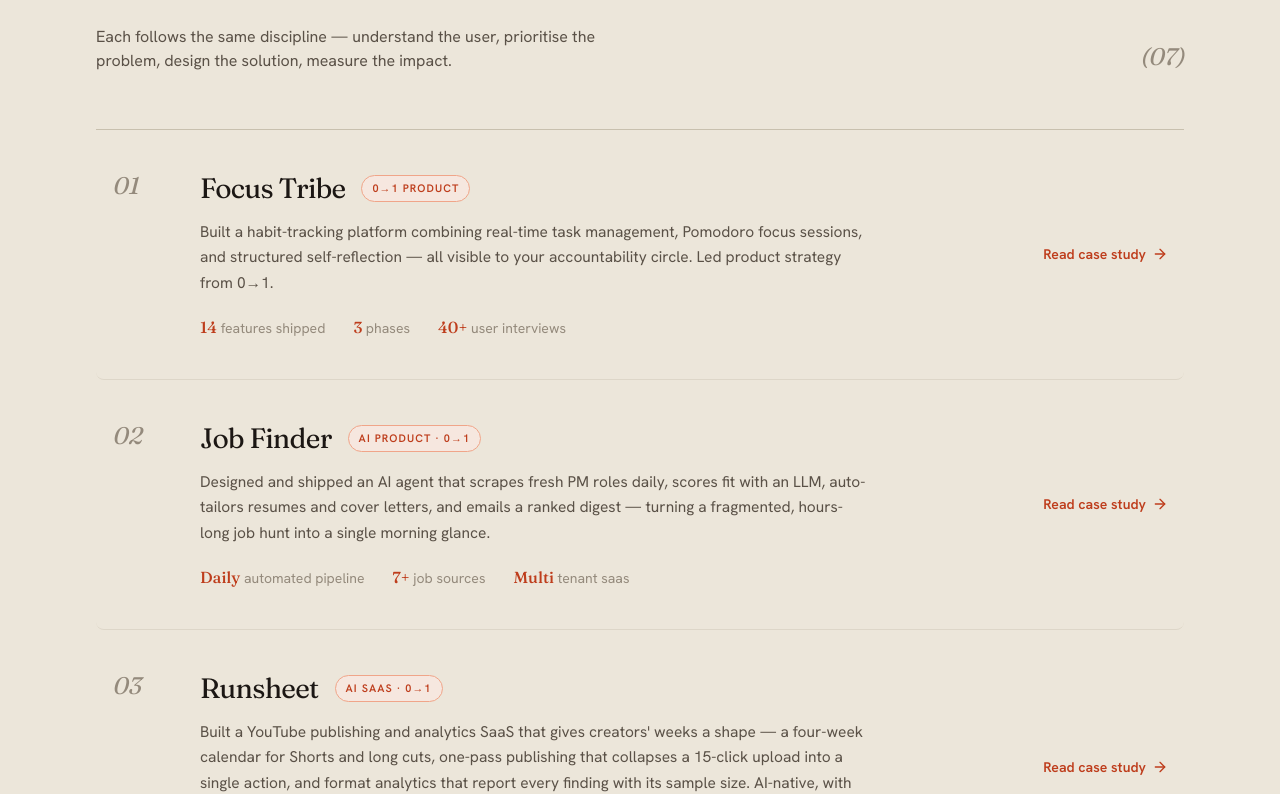
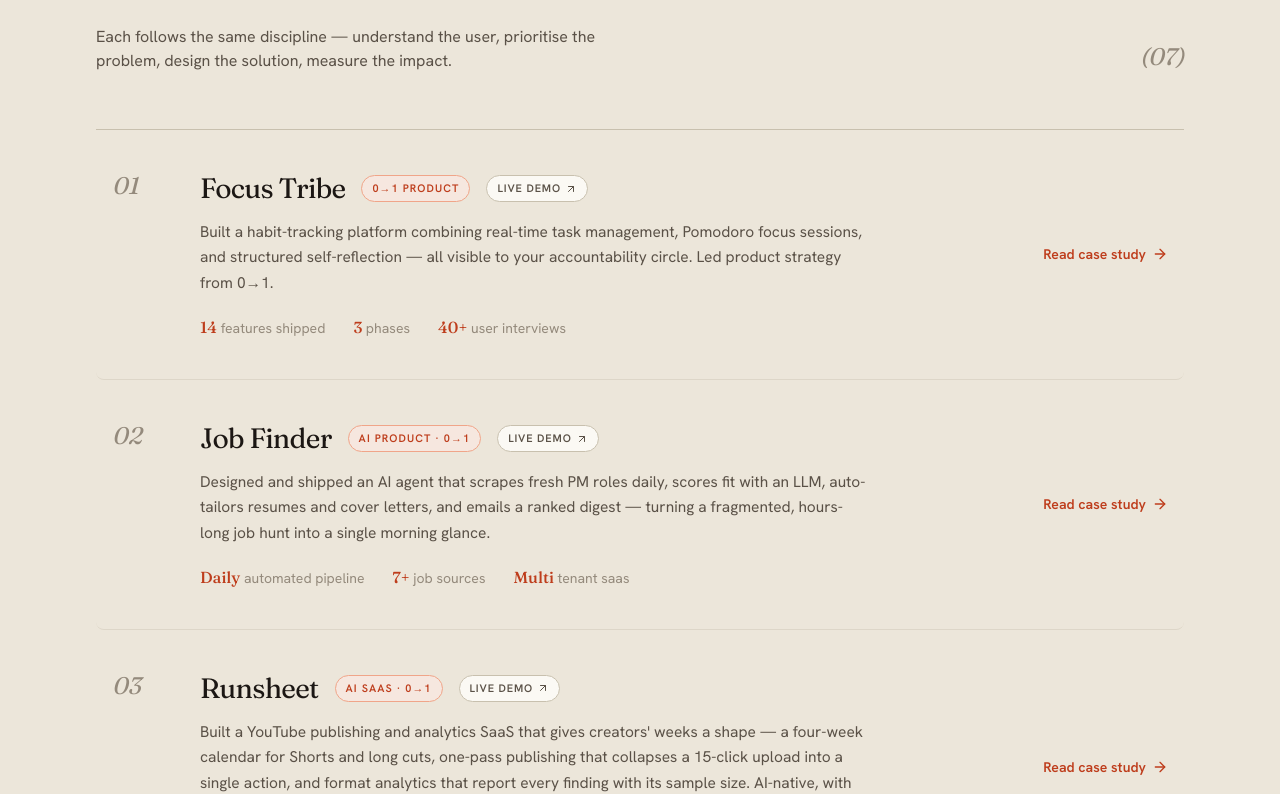
Before and after one commit to Shivangiipandita/shivangi-portfolio, a Next.js app: page / in a window 1280 px wide. Shown: the part 2127-2921 px from the top of the page. Built offline with nearby package versions, Linux system fonts and the light colour scheme.

Commit message:
﻿feat: show Live demo pill on work cards for shipped products

```diff
--- a/components/sections.tsx
+++ b/components/sections.tsx
@@ -113,18 +113,22 @@ export function Work() {
         <Stagger className="border-t border-edge-strong">
           {caseStudies.map((cs, i) => (
             <StaggerItem key={cs.slug}>
-              <Link
-                href={`/work/${cs.slug}`}
-                className="group relative grid grid-cols-1 gap-5 border-b border-edge py-9 transition-all duration-300 hover:bg-card hover:shadow-[0_4px_24px_rgba(222,77,38,0.07)] sm:grid-cols-[3.5rem_1fr_auto] sm:items-start sm:gap-8 sm:px-4 sm:py-10 sm:rounded-lg"
-              >
+              <div className="group relative grid grid-cols-1 gap-5 border-b border-edge py-9 transition-all duration-300 hover:bg-card hover:shadow-[0_4px_24px_rgba(222,77,38,0.07)] sm:grid-cols-[3.5rem_1fr_auto] sm:items-start sm:gap-8 sm:px-4 sm:py-10 sm:rounded-lg">
+                {/* full-card click target */}
+                <Link
+                  href={`/work/${cs.slug}`}
+                  aria-label={`Read case study: ${cs.title}`}
+                  className="absolute inset-0 z-0"
+                />
+
                 {/* accent bar */}
-                <span className="absolute left-0 top-0 hidden h-full w-[3px] origin-top scale-y-0 bg-accent transition-transform duration-300 group-hover:scale-y-100 sm:block" />
+                <span className="pointer-events-none absolute left-0 top-0 hidden h-full w-[3px] origin-top scale-y-0 bg-accent transition-transform duration-300 group-hover:scale-y-100 sm:block" />
 
-                <span className="font-display text-2xl italic text-ink-faint transition-colors group-hover:text-accent">
+                <span className="pointer-events-none font-display text-2xl italic text-ink-faint transition-colors group-hover:text-accent">
                   {(i + 1).toString().padStart(2, "0")}
                 </span>
 
-                <div>
+                <div className="pointer-events-none">
                   <div className="flex flex-wrap items-center gap-x-4 gap-y-2">
                     <h3 className="font-display text-2xl font-normal tracking-tight text-ink transition-transform duration-300 group-hover:translate-x-1 sm:text-[1.75rem]">
                       {cs.title}
@@ -132,6 +136,17 @@ export function Work() {
                     <span className="rounded-full border border-accent-soft bg-accent-wash px-2.5 py-1 text-[0.68rem] font-semibold uppercase tracking-[0.1em] text-accent-deep">
                       {cs.tag}
                     </span>
+                    {cs.liveUrl && (
+                      <a
+                        href={cs.liveUrl}
+                        target="_blank"
+                        rel="noreferrer"
+                        className="pointer-events-auto relative z-10 inline-flex items-center gap-1 rounded-full border border-edge-strong bg-card px-2.5 py-1 text-[0.68rem] font-semibold uppercase tracking-[0.08em] text-ink-dim transition-colors hover:border-accent hover:text-accent"
+                      >
+                        Live demo
+                        <ArrowUpRight size={12} />
+                      </a>
+                    )}
                   </div>
                   <p className="mt-3 max-w-2xl text-[0.97rem] leading-relaxed text-ink-dim">
                     {cs.blurb}
@@ -151,14 +166,14 @@ export function Work() {
                   </div>
                 </div>
 
-                <span className="mt-1 inline-flex items-center gap-1.5 whitespace-nowrap text-sm font-semibold text-accent-deep transition-colors group-hover:text-accent sm:mt-0 sm:self-center">
+                <span className="pointer-events-none mt-1 inline-flex items-center gap-1.5 whitespace-nowrap text-sm font-semibold text-accent-deep transition-colors group-hover:text-accent sm:mt-0 sm:self-center">
                   Read case study
                   <ArrowRight
                     size={16}
                     className="transition-transform duration-300 group-hover:translate-x-1.5"
                   />
                 </span>
-              </Link>
+              </div>
             </StaggerItem>
           ))}
         </Stagger>
```
